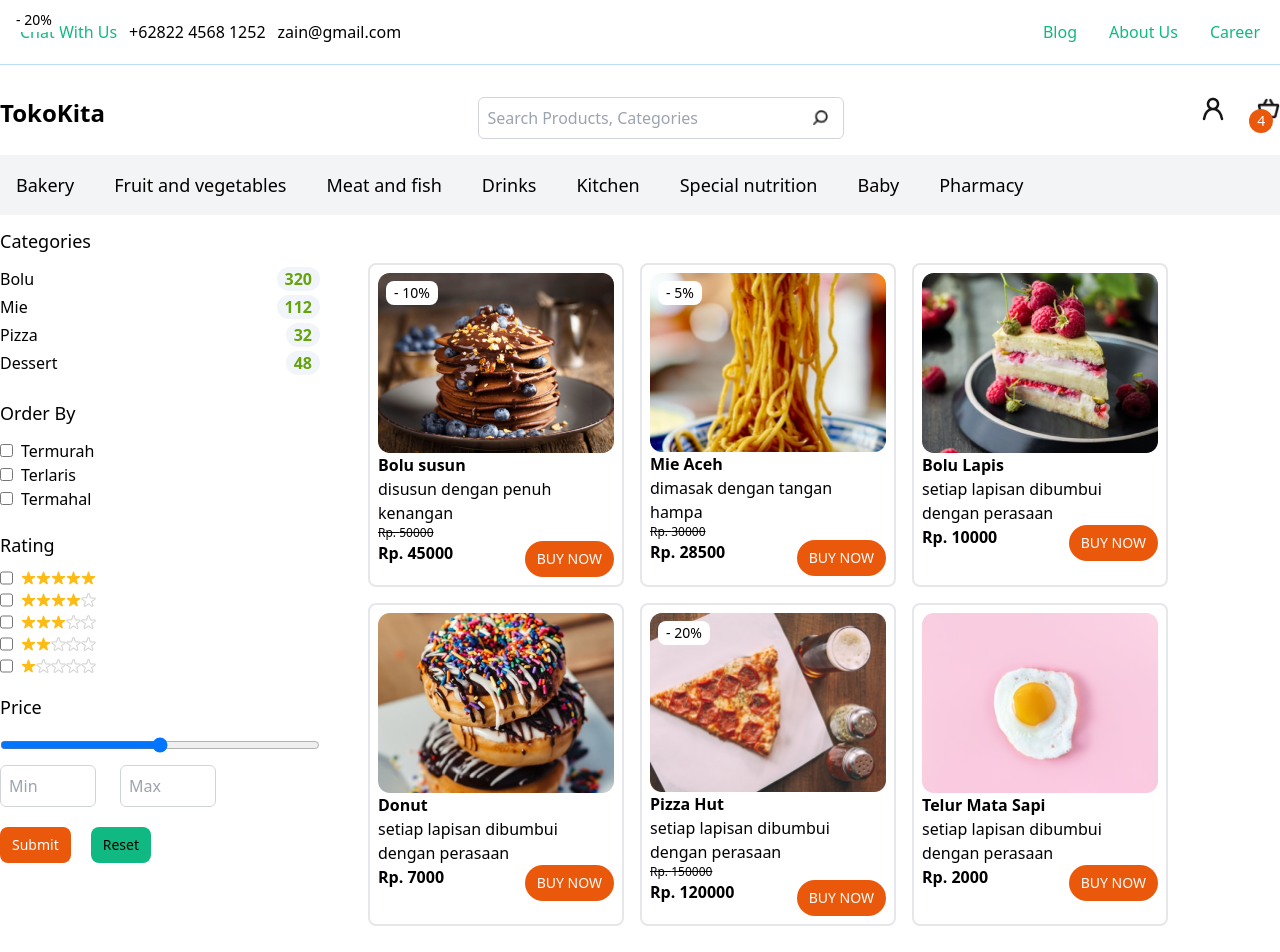
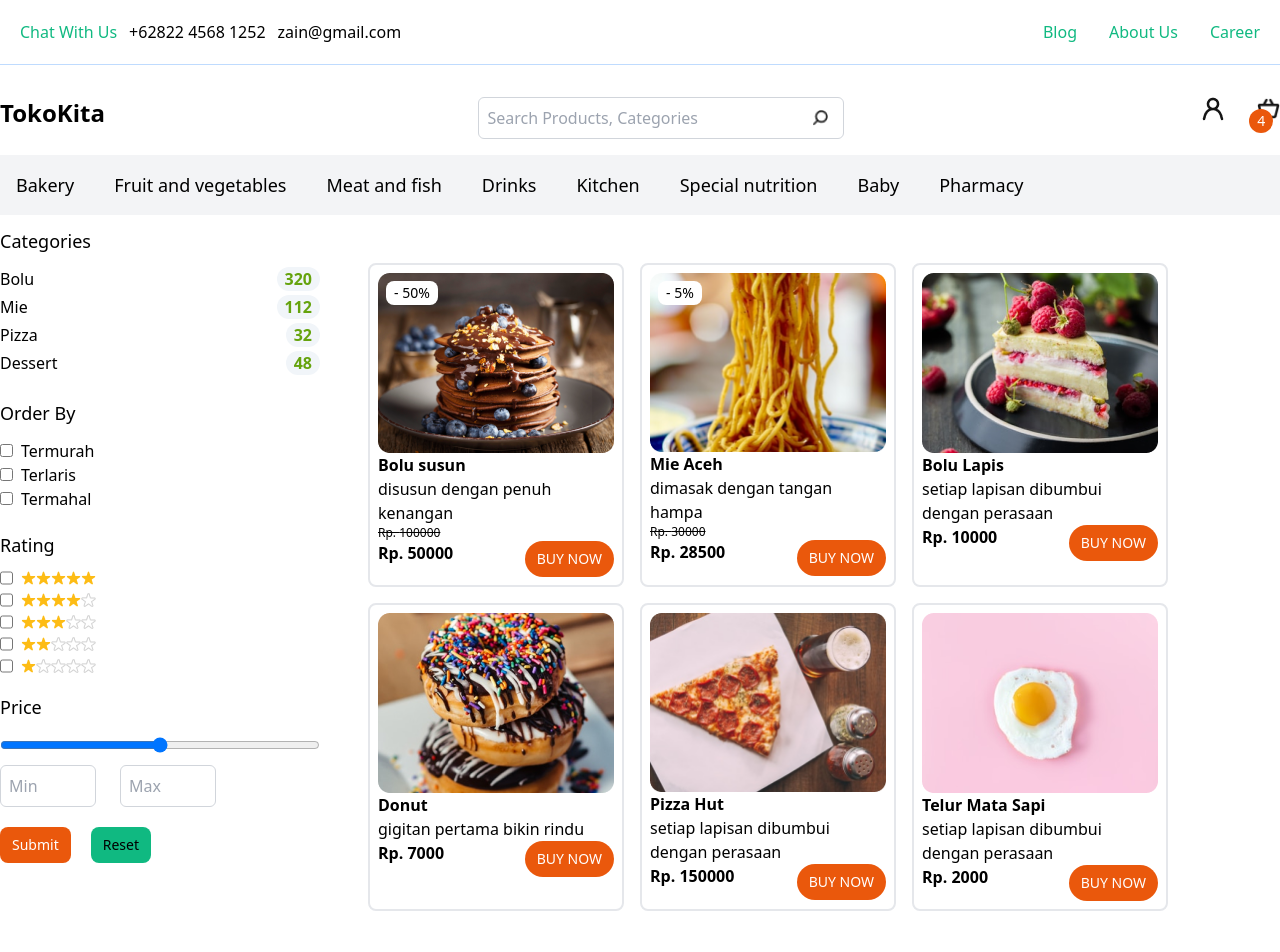
Before and after one commit to zainuddinbasmala/belajar-react, a React (Create React App) app: page / in a window 1280 px wide. Shown: the top 952 px of the page. Built offline with nearby package versions, Linux system fonts and the light colour scheme.

Commit message:
edit product

```diff
--- a/package.json
+++ b/package.json
@@ -7,6 +7,7 @@
     "@testing-library/react": "^12.1.4",
     "@testing-library/user-event": "^13.5.0",
     "react": "^17.0.2",
+    "react-currency-format": "^1.1.0",
     "react-dom": "^17.0.2",
     "react-scripts": "5.0.0",
     "web-vitals": "^2.1.4"
--- a/src/App.js
+++ b/src/App.js
@@ -1,5 +1,6 @@
 import './App.css';
 import Menu from './components/Menu';
+import ProductCard from './components/ProductCard';
 import products from './Services/data/product';
 
 function App() {
@@ -162,23 +163,7 @@ function App() {
 
       {products.map((item, index) => {
         const priceAfterDiscount = item.originalPrice - (item.originalPrice * item.discountPercent) /100;
-        return (
-          <div className="m-2 p-2 border-2 rounded-lg w-64">
-            {item.discountPercent > 0 && (
-          <p className="absolute top-2 left-2 bg-white text-red px-2 py-0.5 rounded-lg text-sm">- {item.discountPercent}%</p>)}
-          <div className="relative">
-          <img src={`images/${item.image}`} className="" alt={item.name}/>
-          {item.discountPercent > 0 && (<p className="absolute top-2 left-2 bg-white text-red px-2 py-0.5 rounded-lg text-sm">- {item.discountPercent}%</p>)}</div>
-          <h3 className="font-semibold">{item.name}</h3>
-          <p>{item.description}</p>
-          {item.discountPercent > 0 && (
-          <p className="text-xs line-through">Rp. {item.originalPrice}</p>)}
-          <div className="flex flex-wrap justify-between">
-          <p className="font-semibold">Rp. {priceAfterDiscount}</p>
-          <button className="flex-end px-3 py-2 bg-orange-600 text-white rounded-full text-sm">BUY NOW</button>
-          </div>
-          </div>
-        )
+        return <ProductCard item={item} />
       })}
 
     </div>
--- a/src/Services/data/product.js
+++ b/src/Services/data/product.js
@@ -3,8 +3,8 @@ const products = [
         id: 1,
         name: "Bolu susun",
         description: "disusun dengan penuh kenangan",
-        originalPrice: 50000,
-        discountPercent: 10,
+        originalPrice: 100000,
+        discountPercent: 50,
         image: "bolu_susun.png",
         details: "Lorem ipsum dolor sit amet, consectetur adipiscing elit. Sed feugiat tortor augue, ut mollis nibh facilisis convallis. Maecenas vehicula, nisi at dignissim cursus, tellus dolor imperdiet ante, sed efficitur est velit a urna. In pulvinar, metus vel fringilla dictum, tellus dui malesuada turpis, et luctus nisl dolor a ante. Praesent non diam bibendum, pretium ex vel, accumsan massa. Praesent eget vestibulum orci. In bibendum imperdiet venenatis. Cras et orci euismod, bibendum metus sit amet, iaculis ligula. Donec sapien felis, convallis et pellentesque non, eleifend in nisl. Donec pellentesque dolor ac posuere hendrerit. Nunc congue dolor sed lectus pulvinar, sit amet mollis massa imperdiet.",
     },
@@ -27,25 +27,25 @@ const products = [
         details: "Lorem ipsum dolor sit amet, consectetur adipiscing elit. Sed feugiat tortor augue, ut mollis nibh facilisis convallis. Maecenas vehicula, nisi at dignissim cursus, tellus dolor imperdiet ante, sed efficitur est velit a urna. In pulvinar, metus vel fringilla dictum, tellus dui malesuada turpis, et luctus nisl dolor a ante. Praesent non diam bibendum, pretium ex vel, accumsan massa. Praesent eget vestibulum orci. In bibendum imperdiet venenatis. Cras et orci euismod, bibendum metus sit amet, iaculis ligula. Donec sapien felis, convallis et pellentesque non, eleifend in nisl. Donec pellentesque dolor ac posuere hendrerit. Nunc congue dolor sed lectus pulvinar, sit amet mollis massa imperdiet.",
     },
     {
-        id: 3,
+        id: 4,
         name: "Donut",
-        description: "setiap lapisan dibumbui dengan perasaan",
+        description: "gigitan pertama bikin rindu",
         originalPrice: 7000,
         discountPercent: 0,
         image: "donut.png",
         details: "Lorem ipsum dolor sit amet, consectetur adipiscing elit. Sed feugiat tortor augue, ut mollis nibh facilisis convallis. Maecenas vehicula, nisi at dignissim cursus, tellus dolor imperdiet ante, sed efficitur est velit a urna. In pulvinar, metus vel fringilla dictum, tellus dui malesuada turpis, et luctus nisl dolor a ante. Praesent non diam bibendum, pretium ex vel, accumsan massa. Praesent eget vestibulum orci. In bibendum imperdiet venenatis. Cras et orci euismod, bibendum metus sit amet, iaculis ligula. Donec sapien felis, convallis et pellentesque non, eleifend in nisl. Donec pellentesque dolor ac posuere hendrerit. Nunc congue dolor sed lectus pulvinar, sit amet mollis massa imperdiet.",
     },
     {
-        id: 3,
+        id: 5,
         name: "Pizza Hut",
         description: "setiap lapisan dibumbui dengan perasaan",
         originalPrice: 150000,
-        discountPercent: 20,
+        discountPercent: 0,
         image: "pizza_hut.png",
         details: "Lorem ipsum dolor sit amet, consectetur adipiscing elit. Sed feugiat tortor augue, ut mollis nibh facilisis convallis. Maecenas vehicula, nisi at dignissim cursus, tellus dolor imperdiet ante, sed efficitur est velit a urna. In pulvinar, metus vel fringilla dictum, tellus dui malesuada turpis, et luctus nisl dolor a ante. Praesent non diam bibendum, pretium ex vel, accumsan massa. Praesent eget vestibulum orci. In bibendum imperdiet venenatis. Cras et orci euismod, bibendum metus sit amet, iaculis ligula. Donec sapien felis, convallis et pellentesque non, eleifend in nisl. Donec pellentesque dolor ac posuere hendrerit. Nunc congue dolor sed lectus pulvinar, sit amet mollis massa imperdiet.",
     },
     {
-        id: 3,
+        id: 6,
         name: "Telur Mata Sapi",
         description: "setiap lapisan dibumbui dengan perasaan",
         originalPrice: 2000,
--- /dev/null
+++ b/src/components/ProductCard.jsx
@@ -0,0 +1,24 @@
+import CurrencyFormat from 'react-currency-format';
+const ProductCard = (props) => {
+    const item = props.item;
+    const priceAfterDiscount = item.originalPrice - (item.originalPrice * item.discountPercent) /100;
+    return <div className="m-2 p-2 border-2 rounded-lg w-64">
+    <div className="relative">
+     <img src={`images/${props.item.image}`} className="" alt={props.item.name}/>
+     {props.item.discountPercent > 0 && (<p className="absolute top-2 left-2 bg-white text-red px-2 py-0.5 rounded-lg text-sm">- {item.discountPercent}%</p>)}</div>
+     <h3 className="font-semibold">{props.item.name}</h3>
+     <p>{props.item.description}</p>
+     {props.item.discountPercent > 0 && (
+     <p className="text-xs line-through">Rp. {props.item.originalPrice}</p>)}
+
+
+
+     <div className="flex place-content-between">
+        <p className="font-semibold">Rp. {priceAfterDiscount}</p>
+        <button className="flex-end px-3 py-2 bg-orange-600 text-white rounded-full text-sm">BUY NOW</button>
+     </div>
+
+</div>
+}
+
+export default ProductCard;
```
Also changed, not shown: 1 other file (tests, documents, lock files or other folders).
